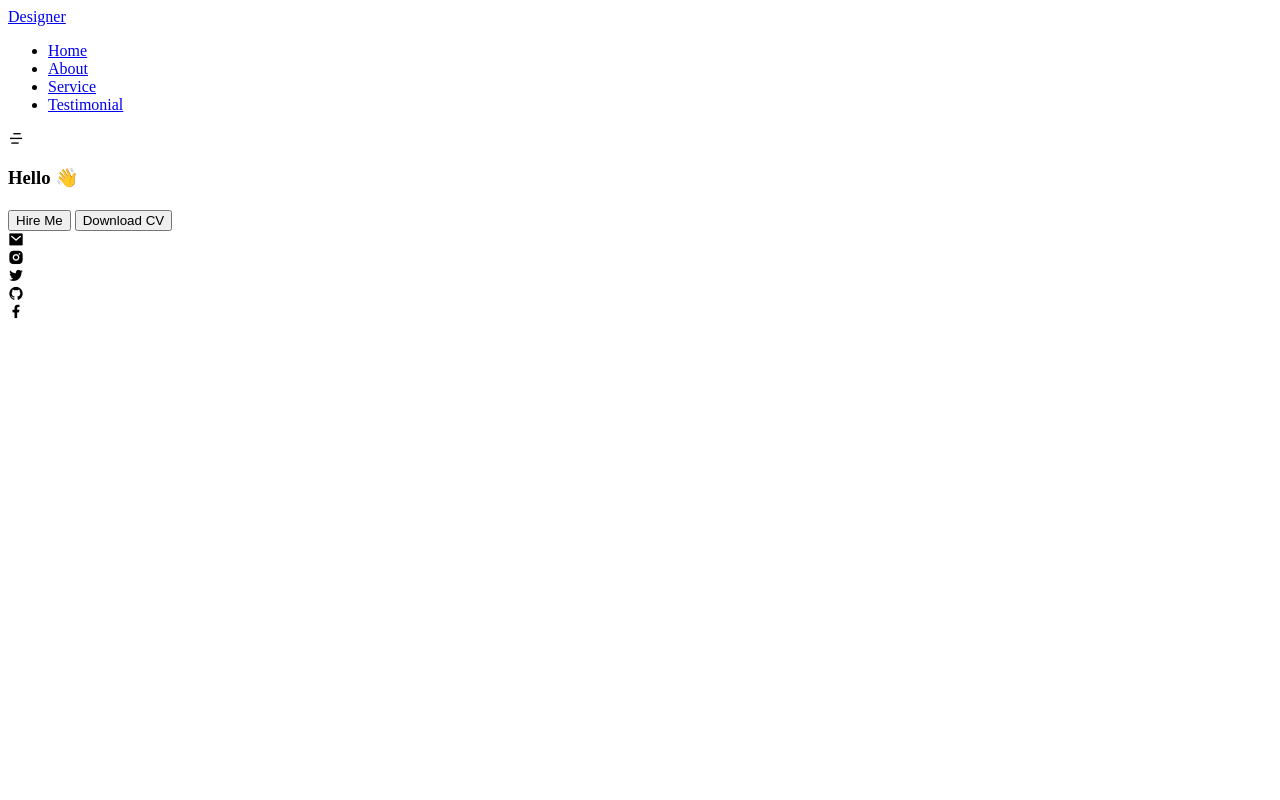
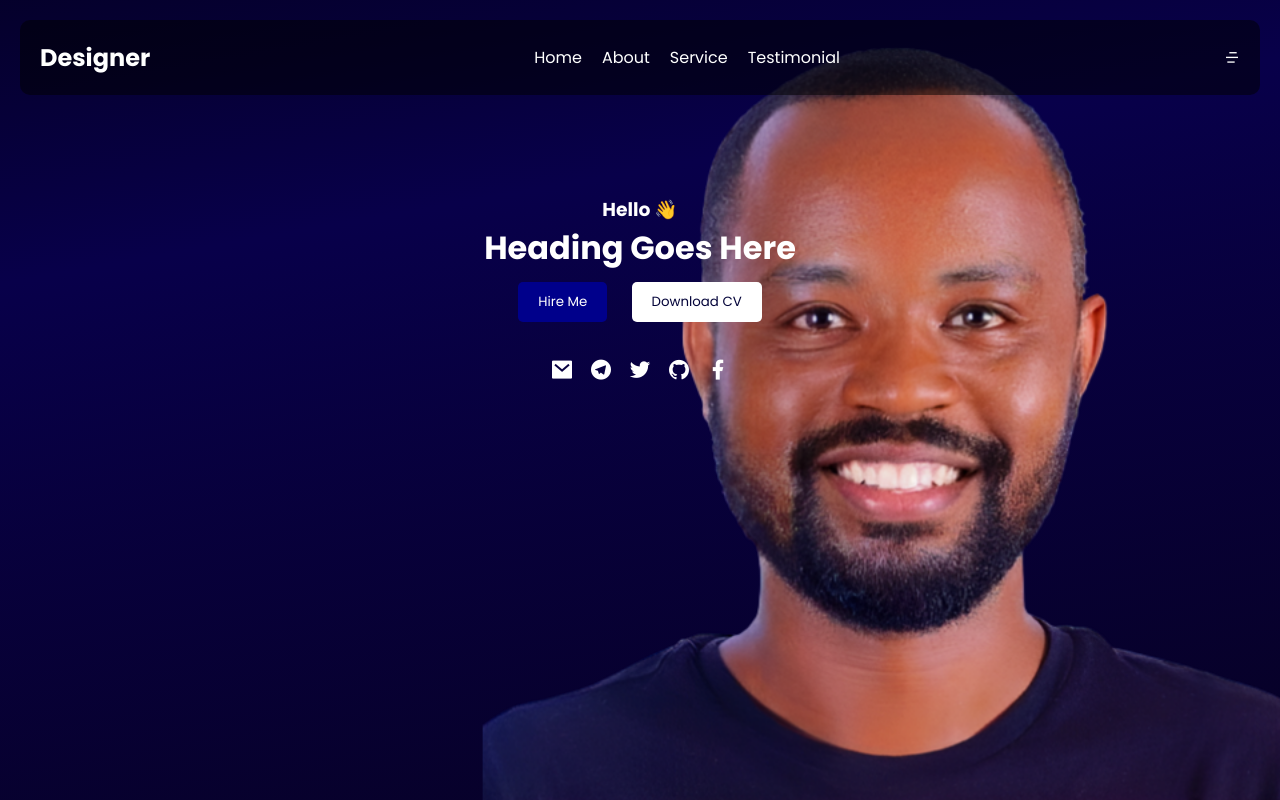
Before and after one commit to Match-all/My-portfolio, a plain HTML site: page index.html in a window 1280 px wide. Drawn offline with nearby package versions, Linux system fonts and the light colour scheme.

Commit message:
Add Poppins font import and update styles

```diff
--- a/index.html
+++ b/index.html
@@ -6,45 +6,31 @@
   <meta name="viewport" content="width=device-width, initial-scale=1.0">
   <title>Portfolio</title>
 
+  <!-- Link to your CSS file -->
   <link rel="stylesheet" href="style.css">
 
   <!-- Remix icon -->
   <link rel="stylesheet" href="https://cdnjs.cloudflare.com/ajax/libs/remixicon/4.2.0/remixicon.css">
   <link rel="stylesheet" href="https://cdnjs.cloudflare.com/ajax/libs/remixicon/4.2.0/remixicon.min.css">
-
-  <!-- Second remix icon -->
-  <!-- <link rel="stylesheet" href=""> -->
-
 </head>
 
 <body>
-
-  <div id="container">
+  <div id="container" class="container">
     <div id="nav">
       <div id="logo">
         <a href="#">Designer</a>
       </div>
-
       <ul>
-        <li>
-          <a href="#">Home</a>
-        </li>
-        <li>
-          <a href="#">About</a>
-        </li>
-        <li>
-          <a href="#">Service</a>
-        </li>
-        <li>
-          <a href="#">Testimonial</a>
-        </li>
+        <li><a href="#">Home</a></li>
+        <li><a href="#">About</a></li>
+        <li><a href="#">Service</a></li>
+        <li><a href="#">Testimonial</a></li>
       </ul>
       <i class="ri-menu-4-line"></i>
     </div>
-
     <div class="hero_content">
       <h3>Hello 👋</h3>
-      <h1 id="text"></h1>
+      <h1 id="text">Heading Goes Here</h1>
       <div class="buttons">
         <button>Hire Me</button>
         <button>Download CV</button>
@@ -54,7 +40,8 @@
           <i class="ri-mail-fill"></i>
         </div>
         <div class="icon">
-          <i class="ri-instagram-fill"></i>
+          <!-- Provide the complete Telegram link -->
+          <i class="ri-telegram-fill"><a href="https://t.me/MatchCommunity"></a></i>
         </div>
         <div class="icon">
           <i class="ri-twitter-fill"></i>
--- a/style.css
+++ b/style.css
@@ -0,0 +1,105 @@
+@import url('https://fonts.googleapis.com/css2?family=Poppins:ital,wght@0,100;0,200;0,300;0,400;0,500;0,600;0,700;0,800;0,900;1,100;1,200;1,300;1,400;1,500;1,600;1,700;1,800;1,900&display=swap');
+
+* {
+  margin: 0;
+  padding: 0;
+  box-sizing: border-box;
+  list-style: none;
+  text-decoration: none;
+  font-family: 'Poppins', sans-serif;
+}
+
+body {
+  background: linear-gradient(-10deg, #00020c, #070127, #08004a, #000000);
+  background-size: auto;
+  background-blend-mode: color-dodge;
+  background-size: 200% 200%;
+  animation: gradient-animation 5s ease infinite;
+  color: white;
+  margin: 0;
+  font-family: Arial, sans-serif;
+}
+
+@keyframes gradient-animation {
+  0% { background-position: 0% 50%; }
+  50% { background-position: 100% 50%; }
+  100% { background-position: 0% 50%; }
+}
+
+#container {
+  padding: 20px;
+}
+
+.container {
+  width: 100%;
+  min-height: 100vh;
+  background: url(Images/transparent-background-designify.png);
+  background-position: center;
+  background-size: contain;
+  background-repeat: no-repeat;
+  background-position: right;
+  display: flex;
+  flex-direction: column;
+}
+
+#nav {
+  display: flex;
+  justify-content: space-between;
+  align-items: center;
+  padding: 20px;
+  background: rgba(0, 0, 0, 0.5);
+  border-radius: 10px;
+}
+
+#logo a {
+  color: white;
+  text-decoration: none;
+  font-size: 24px;
+  font-weight: bold;
+}
+
+ul {
+  list-style: none;
+  display: flex;
+  gap: 20px;
+}
+
+ul li a {
+  color: white;
+  text-decoration: none;
+}
+
+.hero_content {
+  text-align: center;
+  margin-top: 100px;
+}
+
+.buttons button {
+  margin: 10px;
+  padding: 10px 20px;
+  border: none;
+  border-radius: 5px;
+  cursor: pointer;
+}
+
+.buttons button:first-child {
+  background: #00008b;
+  color: white;
+}
+
+.buttons button:last-child {
+  background: white;
+  color: #030339;
+}
+
+.social {
+  margin-top: 20px;
+  display: flex;
+  justify-content: center;
+  gap: 15px;
+}
+
+.social .icon {
+  font-size: 24px;
+  color: white;
+}
```
